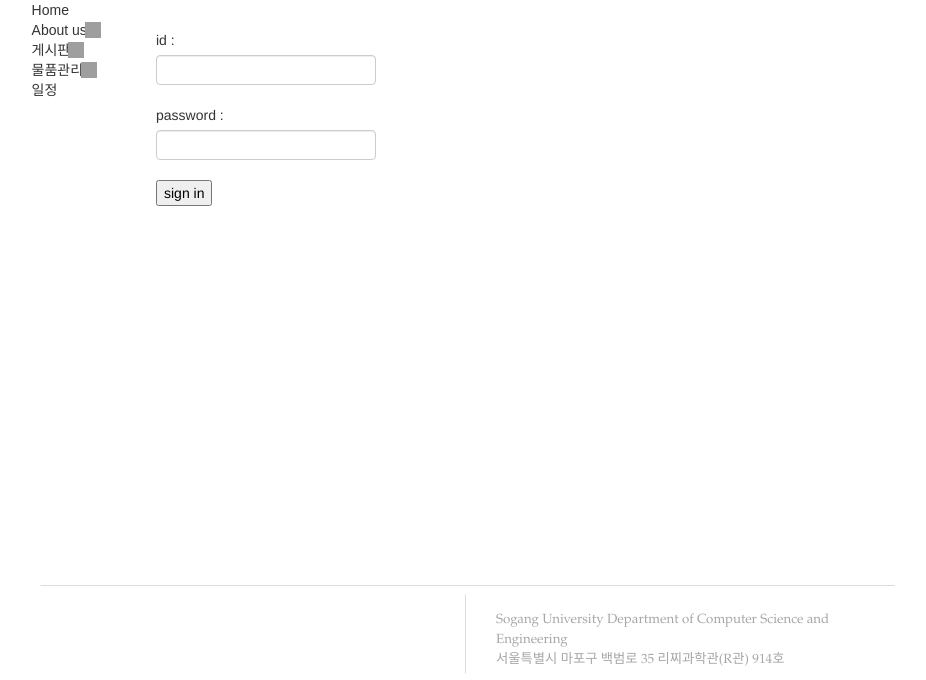
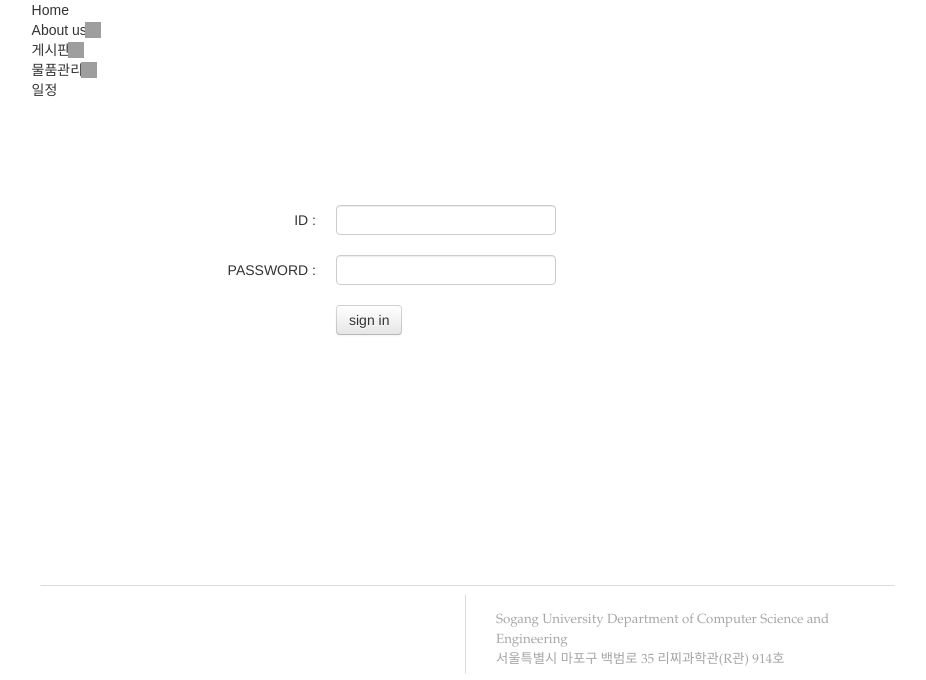
Before and after one commit to safariworld/cspclabWeb, a Django app: template templates/registration/login.html in a window 1280 px wide. Shown: the part 159-839 px from the top of the page, without its empty margins (174-1100 px from the left). Run offline with Django 3.2, Linux system fonts and the light colour scheme; the template is opened without the code that fills it, so the values that code supplies are empty, except form fields; tables that the repository leaves empty hold one stand-in row (values such as "Sample post"); form fields are guessed from the names that the template uses; some libraries are stand-ins or nearby versions; some web fonts are replaced; grey boxes are pictures that could not be loaded.

Commit message:
login page style

```diff
--- a/templates/registration/login.html
+++ b/templates/registration/login.html
@@ -1,21 +1,54 @@
 {% extends "base.html" %}
+
+
+
+{% block pagecss %}
+
+
+.signpage  {
+    display:table-cell;
+    vertical-align:middle;
+    height:500px;
+}
+
+.signpage form{
+}
+
+
+{% endblock %}
+
+
 {% block content %}
 <html>
     <body>
-    <form method="post" action=".">
-        <p><label for="id_username">id :</label>
-        {{ form.username }}</p>
-        <p><label for="id_password">password :</label>
-        {{ form.password }}</p>
-        <button type="submit">sign in</button>
-        <input type="hidden" name="next" value="/" />
+    <div class="signpage">
+    <form method="post" action="." class="form-horizontal">
+    <div class="control-group">
+        <label for="id_username" class="control-label">ID :</label>
+        <div class="controls">
+            {{ form.username }}
+        </div>
+    </div>
+    <div class="control-group">
+        <label for="id_password" class="control-label">PASSWORD :</label>
+        <div class="controls">
+            {{ form.password }}
+        </div>
+    </div>
+    <div class="control-group">
+        <div class="controls">
+            <button type="submit" class="btn">sign in</button>
+            <input type="hidden" name="next" value="/" />
+        </div>
 
+    </div>
     {% if form.non_field_errors %}
     <p>사용자 이름과 비밀번호가 일치하지 않습니다.<p>
     {% endif %}
 
 
     </form>
+    </div>
 </body>
 </html>
 {% endblock %}
```
